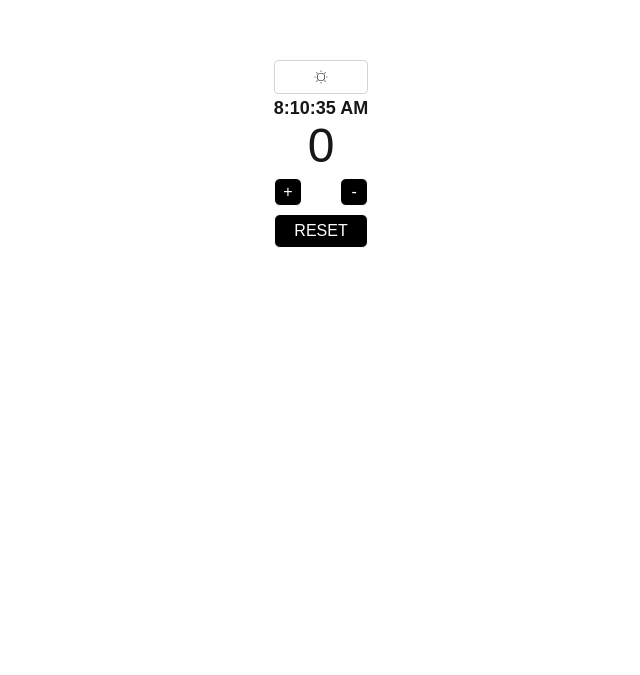
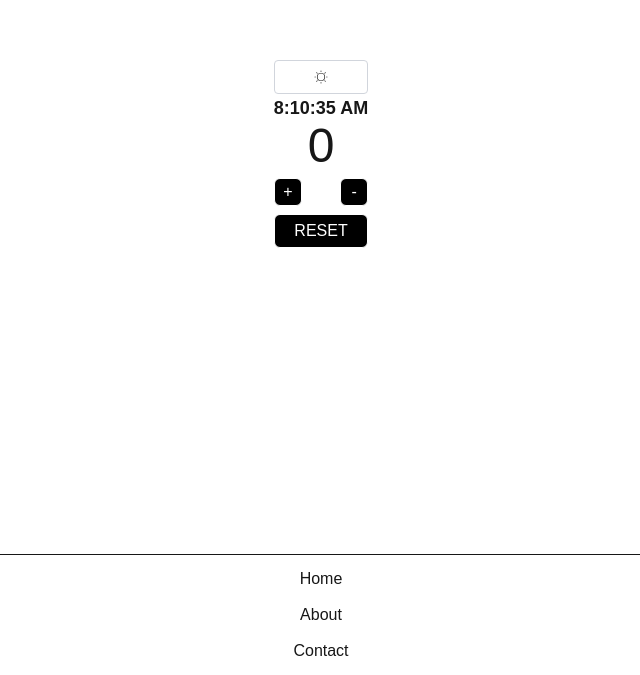
Before and after one commit to Cywus98213/expando-learning, a Next.js app: page / in a window 1280 px wide. Shown: the part 295-970 px from the top of the page, without its empty margins (319-959 px from the left). Before the commit the page ends 849 px from the top, so only its background shows below. Built offline with nearby package versions, Linux system fonts and the light colour scheme.

Commit message:
added a footer with some nav links and the navbar and footer is shared

```diff
--- a/app/(root)/layout.tsx
+++ b/app/(root)/layout.tsx
@@ -1,5 +1,6 @@
 import React, { ReactNode } from "react";
 import Navbar from "../components/Navbar";
+import Footer from "../components/Footer";
 
 const Layout = ({ children }: { children: ReactNode }) => {
   return (
@@ -8,6 +9,7 @@ const Layout = ({ children }: { children: ReactNode }) => {
       <div className="min-h-screen flex items-center justify-center">
         {children}
       </div>
+      <Footer />
     </div>
   );
 };
--- /dev/null
+++ b/app/components/Footer.tsx
@@ -0,0 +1,16 @@
+import Link from "next/link";
+import React from "react";
+
+const Footer = () => {
+  return (
+    <footer className="flex border-t">
+      <nav className="flex flex-col gap-3 container items-center justify-center">
+        <Link href="/">Home</Link>
+        <Link href="/about">About</Link>
+        <Link href="/contact">Contact</Link>
+      </nav>
+    </footer>
+  );
+};
+
+export default Footer;
```
